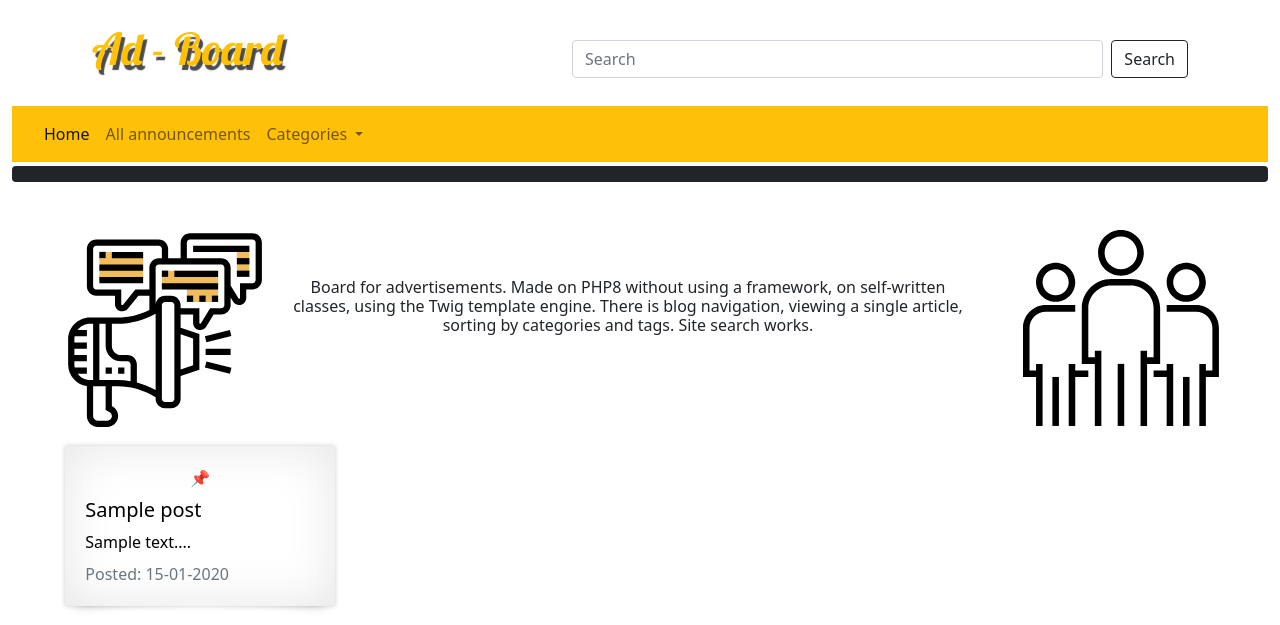
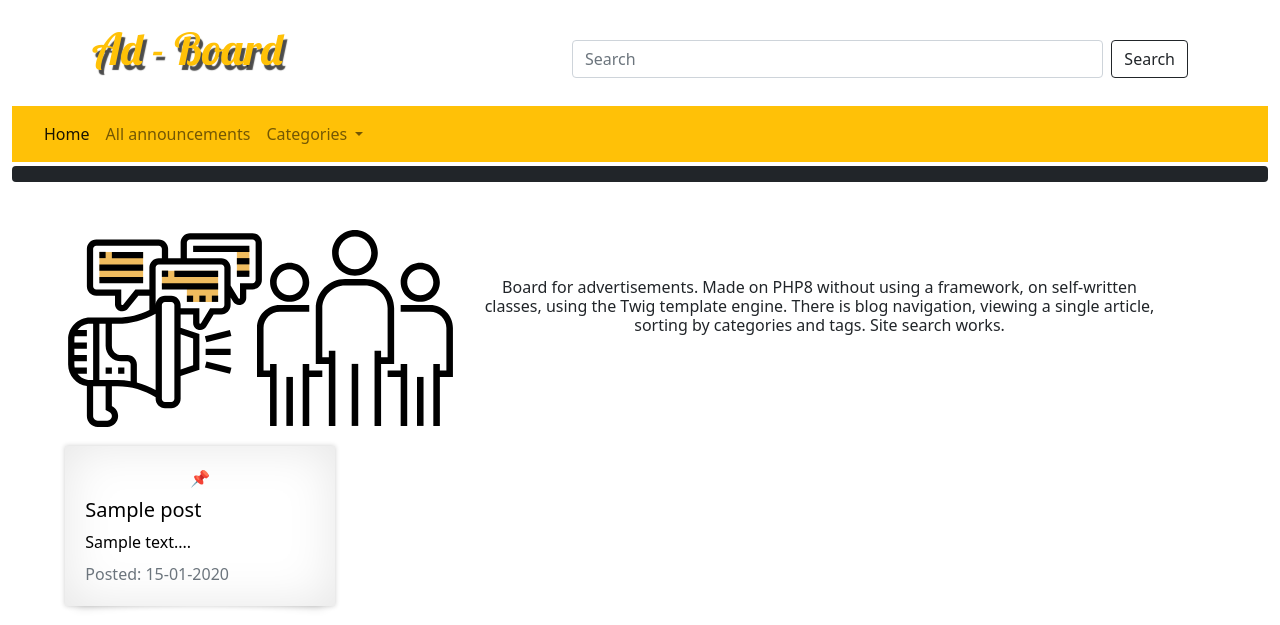
Before and after one commit to pivannikov/ad-board.site, a PHP site: template project/views/home.html.twig in a window 1280 px wide. Shown: the top 625 px of the page. Run offline with PHP 8.4, Linux system fonts and the light colour scheme; the template is opened without the code that fills it: most values are stand-ins (such as "Sample title", 1, 10 or a date in 2020); a stand-in replaces the project's code that opens the database connection; some libraries are stand-ins or nearby versions.

Commit message:
update logo view

```diff
--- a/project/views/home.html.twig
+++ b/project/views/home.html.twig
@@ -4,9 +4,9 @@
 
 {% block content %}
     <div class="row">
-        <div class="col-sm-0 col-md-3 col-lg-3 col-xl-2 col-xxl-2 img-fluid">{{ source('/images/advertisement.svg') }}</div>
-        <div class="col-sm-12 col-md-6 col-lg-6 col-xl-8 col-xxl-8 p-5"><h6 class="text-center">Board for advertisements. Made on PHP8 without using a framework, on self-written classes, using the Twig template engine. There is blog navigation, viewing a single article, sorting by categories and tags. Site search works.</h6></div>
-        <div class="col-sm-0 col-md-3 col-lg-3 col-xl-2 col-xxl-2 img-fluid">{{ source('/images/group.svg') }}</div>
+        <div class="order-0 col-6 col-sm-6 col-md-3 col-xl-2 img-fluid">{{ source('/images/advertisement.svg') }}</div>
+        <div class="order-1 col-6 col-sm-6 col-md-3 col-xl-2 img-fluid">{{ source('/images/group.svg') }}</div>
+        <div class="order-2 col-12 col-sm-12 col-md-6 col-xl-8 p-5"><h6 class="text-center">Board for advertisements. Made on PHP8 without using a framework, on self-written classes, using the Twig template engine. There is blog navigation, viewing a single article, sorting by categories and tags. Site search works.</h6></div>
     </div>
 
 {% for post in posts %}
```
